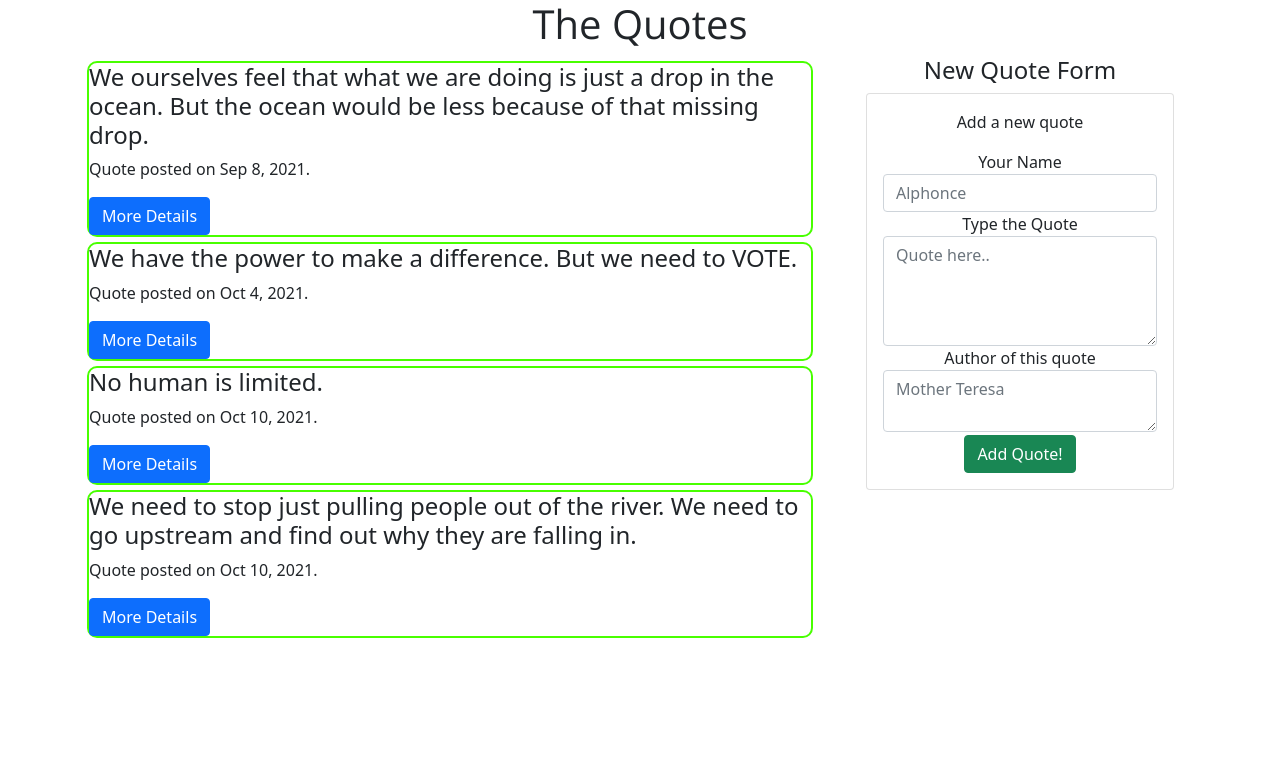
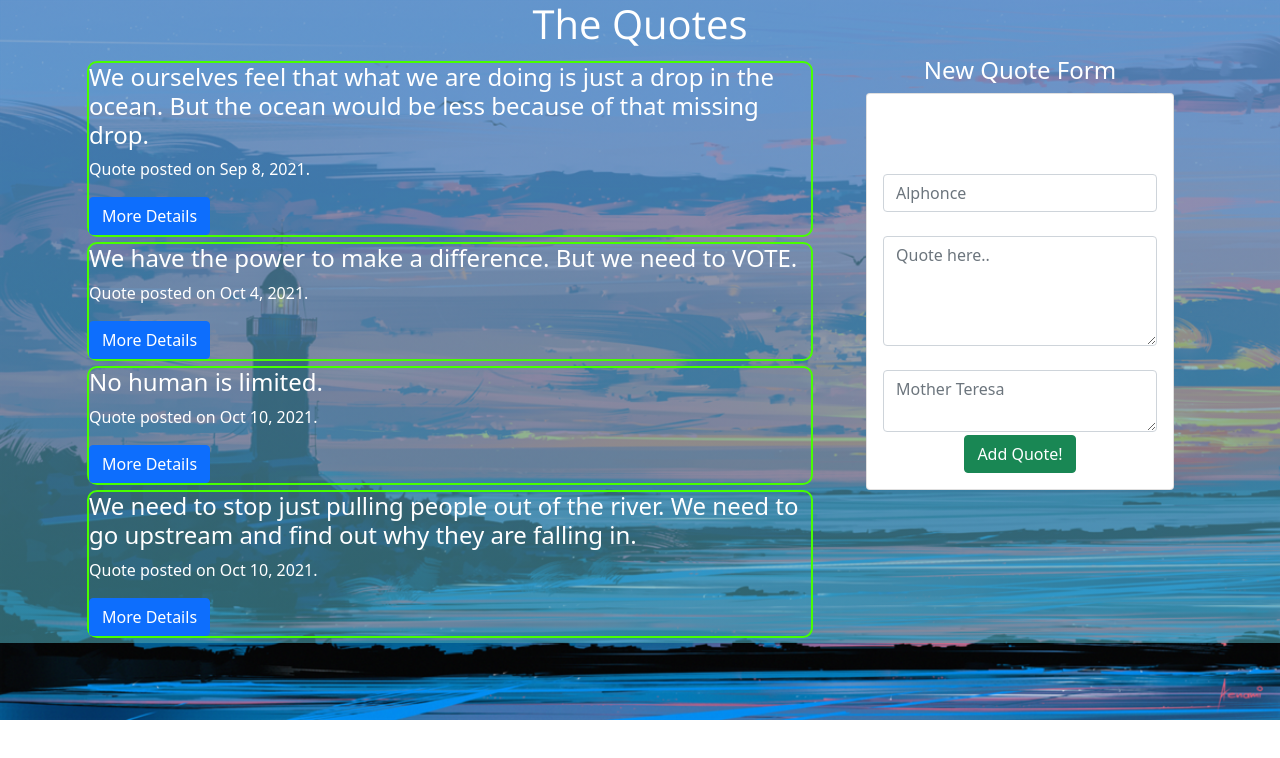
Before and after one commit to Kips-alih/Quotes-App, an Angular app: page / in a window 1280 px wide. Shown: the top 758 px of the page. Built offline with nearby package versions, Linux system fonts and the light colour scheme.

Commit message:
Add and style background image

```diff
--- a/src/styles.css
+++ b/src/styles.css
@@ -1,2 +1,8 @@
 /* You can add global styles to this file, and also import other style files */
-@import "~bootstrap/dist/css/bootstrap.css"
+@import "~bootstrap/dist/css/bootstrap.css";
+body{
+  background-image:linear-gradient(rgba(102, 145, 185, 0.685), rgba(72, 158, 173, 0.616)), url("../src/assets/Guiding-Light.png");
+  background-size: cover;
+  background-repeat: no-repeat;
+  color: white;
+}
```
Also changed, not shown: src/assets/Guiding-Light.png (added).
